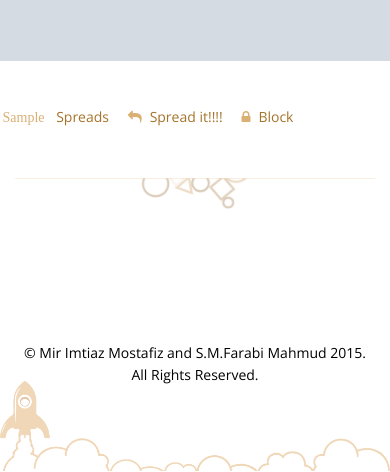
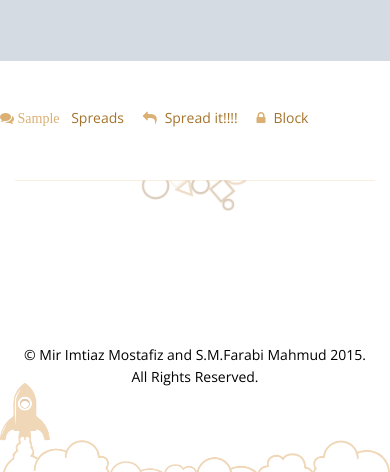
Before and after one commit to naved92/testsharethis, a Django app: template testshare/templates/post.html in a window 390 px wide; the page is wider, and only the part inside the window is pictured. Shown: the part 753-1225 px from the top of that part. Run offline with Django 3.2, Linux system fonts and the light colour scheme; the template is opened without the code that fills it: most values are stand-ins (such as "Sample title", 1, 10 or a date in 2020); grey boxes marked "Sample" are stand-in pictures; some libraries are stand-ins or nearby versions.

Commit message:
allignment of links

```diff
--- a/testshare/templates/post.html
+++ b/testshare/templates/post.html
@@ -16,6 +16,7 @@
             </h3>
 
             <br>
+
             <p>
                 {{ post.post_text }}
             </p>
@@ -50,7 +51,11 @@
             <br>
         </div>
 
+        <div class="col-md-3">
 
+        </div>
+
+        <div class="col-md-6">
             <ul class="nav navbar-nav post-nav">
             <li>
                 <a href="#">
@@ -70,5 +75,12 @@
 
         </div>
 
+        <div class="col-md-3">
 
-    {% endblock%}
+        </div>
+
+
+    </div>
+
+
+{% endblock %}
```
Lines whose indentation alone changed are shown as unchanged.
